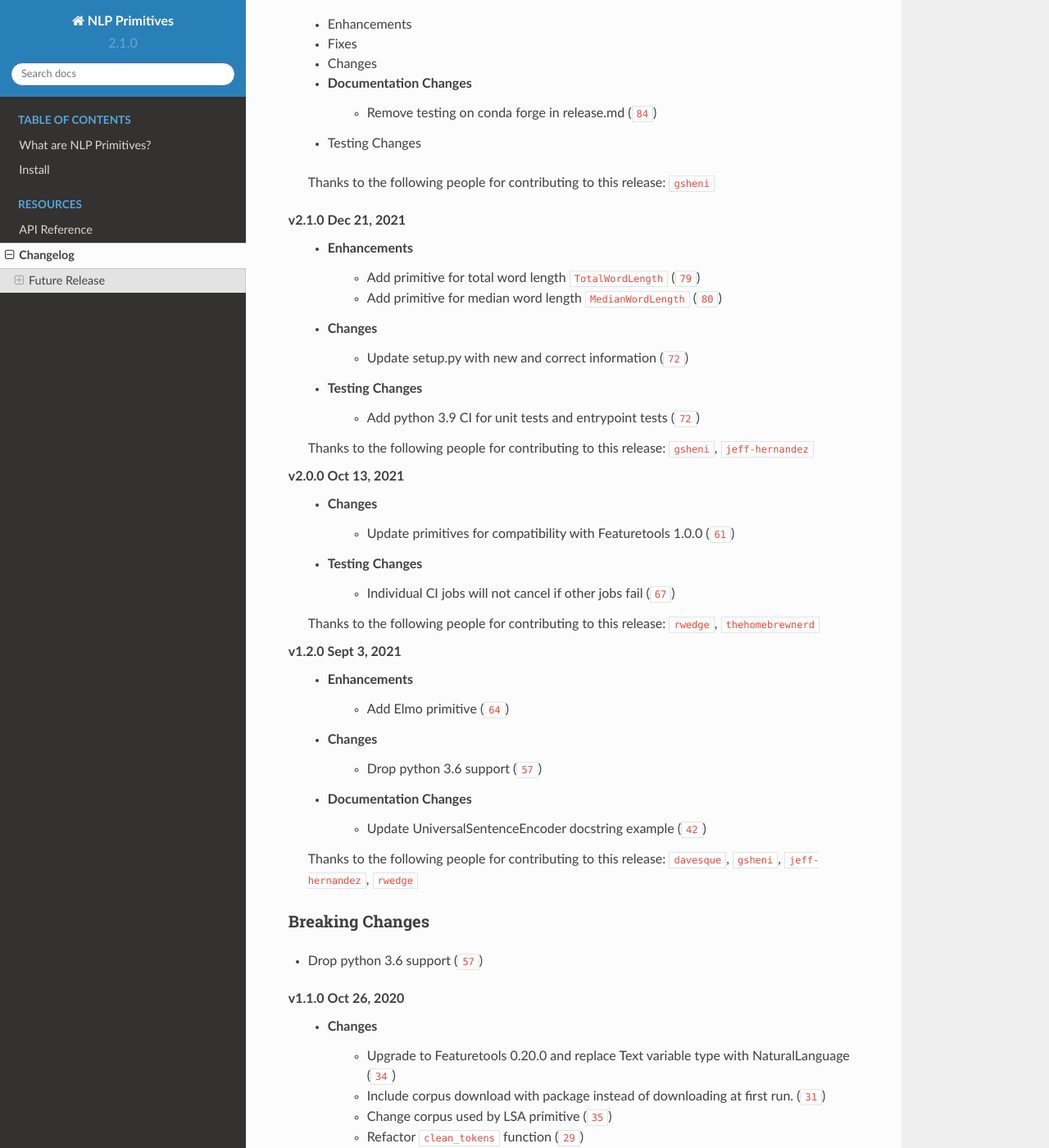
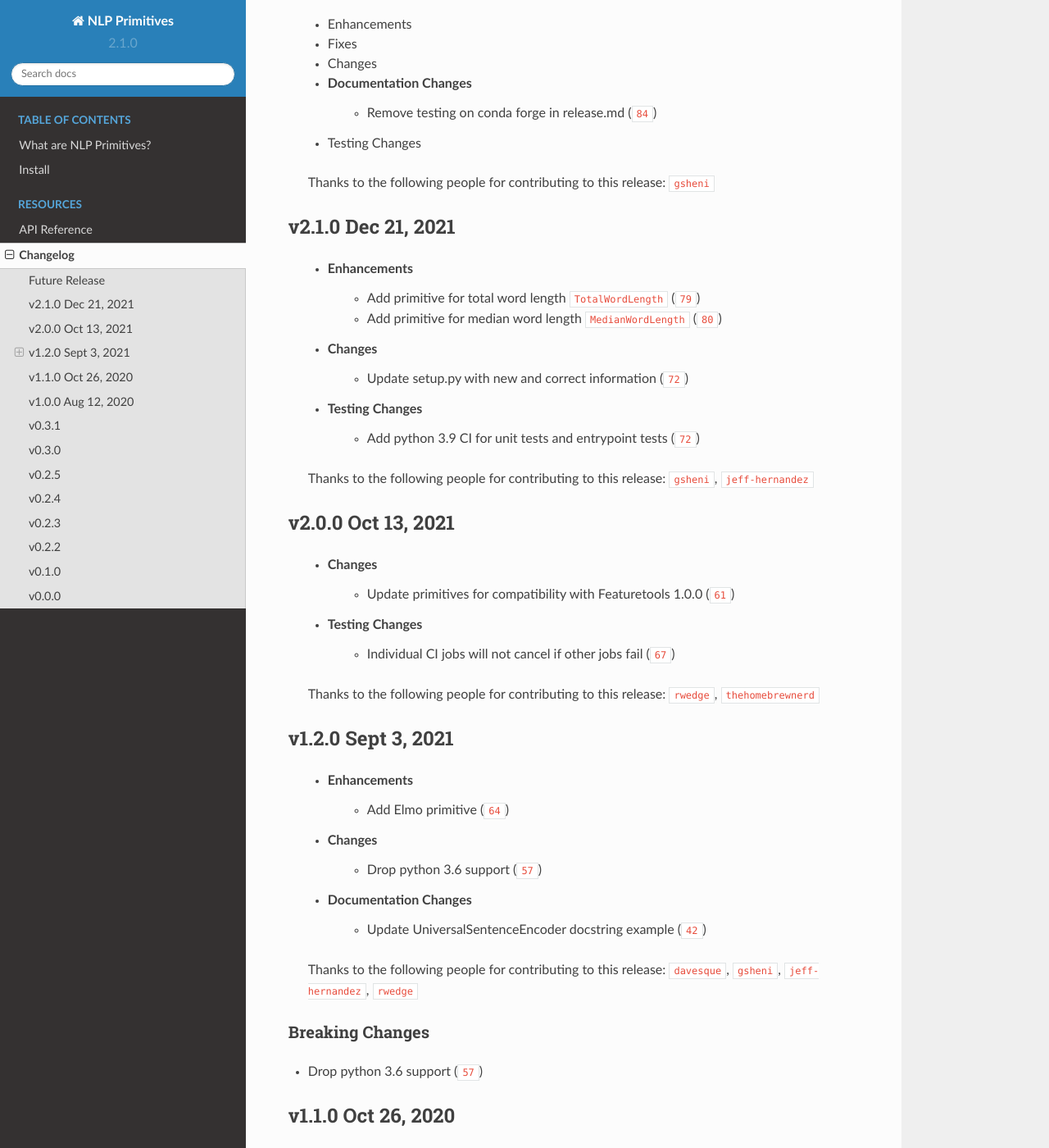
Before and after one commit to alteryx/nlp_primitives, a Sphinx documentation site: the page built from docs/source/changelog.rst, in a window 1280 px wide and 1400 px high, scrolled down 198 px. Shown: the whole window at 82% size. Built offline with Sphinx 7.4.7 and the Read the Docs theme 2.0.0, drawn with Linux system fonts in a browser that asks for light colours; cross-references to code outside the pages are shown as plain code; some of the changed text lies outside the part shown.

Commit message:
Update changelog.rst

```diff
--- a/docs/source/changelog.rst
+++ b/docs/source/changelog.rst
@@ -14,7 +14,8 @@ Future Release
     Thanks to the following people for contributing to this release:
     :user:`gsheni`
 
-**v2.1.0** Dec 21, 2021
+v2.1.0 Dec 21, 2021
+===================
     * Enhancements
         * Add primitive for total word length ``TotalWordLength`` (:pr:`79`)
         * Add primitive for median word length ``MedianWordLength`` (:pr:`80`)
@@ -26,7 +27,8 @@ Future Release
     Thanks to the following people for contributing to this release:
     :user:`gsheni`, :user:`jeff-hernandez`
 
-**v2.0.0** Oct 13, 2021
+v2.0.0 Oct 13, 2021
+===================
     * Changes
         * Update primitives for compatibility with Featuretools 1.0.0 (:pr:`61`)
     * Testing Changes
@@ -35,7 +37,8 @@ Future Release
     Thanks to the following people for contributing to this release:
     :user:`rwedge`, :user:`thehomebrewnerd`
 
-**v1.2.0** Sept 3, 2021
+v1.2.0 Sept 3, 2021
+===================
     * Enhancements
         * Add Elmo primitive (:pr:`64`)
     * Changes
@@ -50,7 +53,8 @@ Breaking Changes
 ++++++++++++++++
 * Drop python 3.6 support (:pr:`57`)
 
-**v1.1.0** Oct 26, 2020
+v1.1.0 Oct 26, 2020
+===================
     * Changes
         * Upgrade to Featuretools 0.20.0 and replace Text variable type with NaturalLanguage (:pr:`34`)
         * Include corpus download with package instead of downloading at first run. (:pr:`31`)
@@ -63,7 +67,8 @@ Breaking Changes
     Thanks to the following people for contributing to this release:
     :user:`dsherry`, :user:`eccabay`, :user:`gsheni`, :user:`rwedge`
 
-**v1.0.0** Aug 12, 2020
+v1.0.0 Aug 12, 2020
+===================
     * Changes
         * Remove tensorflow and tensorhub as core requirements, but they
         can be installed with ``pip install nlp_primitives[complete]``. The
@@ -75,29 +80,37 @@ Breaking Changes
     Thanks to the following people for contributing to this release:
     :user:`thehomebrewnerd`
 
-**v0.3.1**
+v0.3.1
+======
     * Fix installation error related to scipy version
 
-**v0.3.0**
+v0.3.0
+======
     * Fixed case-insensitivity in the Stopword Count Primitive
     * Made compatible with Tensorflow 2
     * Dropped Python 3.5 and added Python 3.8
 
-**v0.2.5**
+v0.2.5
+======
     * Removed python-dateutil as a requirement
 
-**v0.2.4**
+v0.2.4
+======
     * Added Featuretools Entry Point
     * PyPI Upload
 
-**v0.2.3**
+v0.2.3
+======
     * Small bug fixes
 
-**v0.2.2**
+v0.2.2
+======
     * Now comes with description for PyPI
 
-**v0.1.0**
+v0.1.0
+======
     * Fixed reliance on external data files
 
-**v0.0.0**
+v0.0.0
+======
     * Initial Release
```
